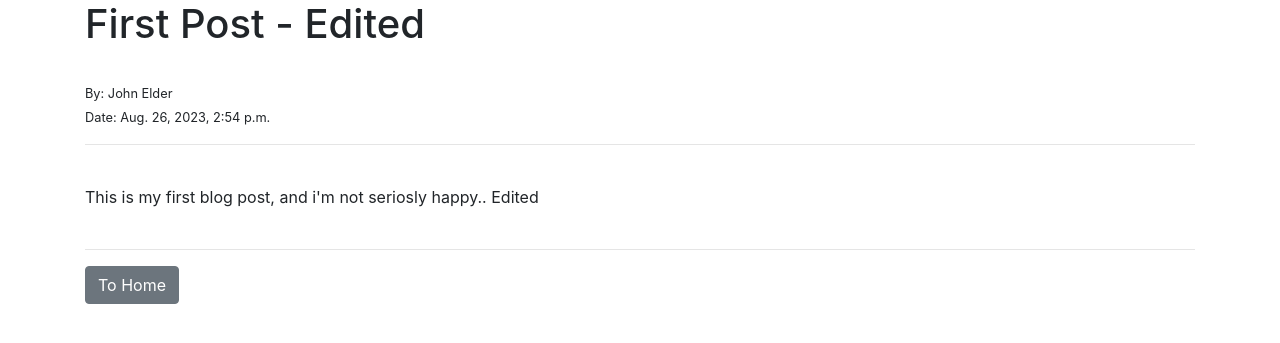
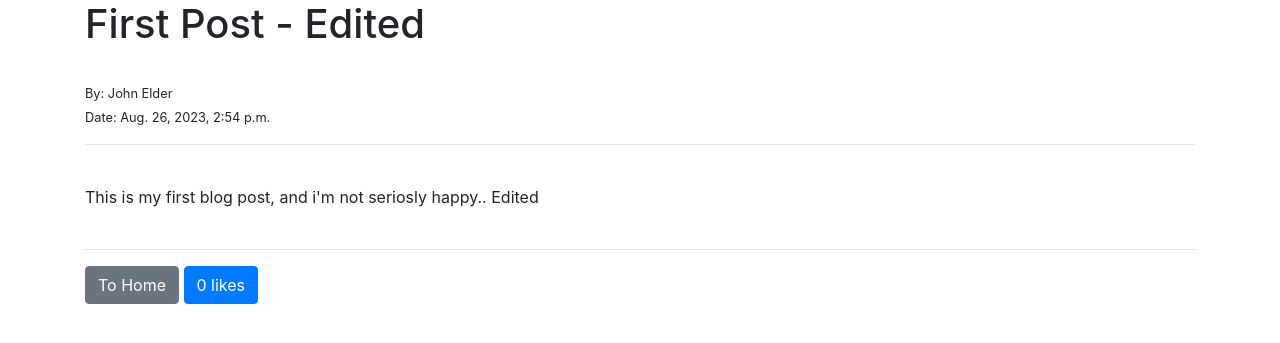
Before and after one commit to raufnizam/django-blog, a Django app: page /article/1 in a window 1280 px wide. Shown: the part 56-399 px from the top of the page. Run offline with Django 4.2, Linux system fonts and the light colour scheme; data comes from the database, SQL or seed files in the repository.

Commit message:
after likes

```diff
--- a/ablog/theblog/models.py
+++ b/ablog/theblog/models.py
@@ -20,6 +20,10 @@ class Post(models.Model):
     body = models.TextField()
     post_date = models.DateTimeField(auto_now_add=True)
     category = models.CharField(max_length=255, default="Codding")
+    likes = models.ManyToManyField(User, related_name="blog_posts")
+
+    def total_likes(self):
+        return self.likes.count()
 
     def __str__(self):
         return self.title + " | " + str(self.author)
--- a/ablog/theblog/templates/article_details.html
+++ b/ablog/theblog/templates/article_details.html
@@ -21,8 +21,18 @@
         <a class="btn btn-secondary" href="{% url 'update_post' post.pk %}">Edit</a>
         <a class="btn btn-secondary" href="{% url 'delete_post' post.pk %}">Delete</a>
     {% endif %}
+    <hr><br>
+    <form action="{% url 'like_post' post.pk %}" method="POST">
+        {% csrf_token %}
+        {% if liked %}
+            <button type="submit" name="post_id" value="{{ post.id }}" class="btn btn-primary btn-sm">Dislike | {{ total_likes }}</button>
+        {% else %}
+            <button type="submit" name="post_id" value="{{ post.id }}" class="btn btn-primary btn-sm">Like | {{ total_likes }}</button>
+        {% endif %}
+    </form>
 {% else %}
     <br><br><hr>
     <a class="btn btn-secondary" href="{% url 'home' %}">To Home</a>
+    <button class="btn btn-primary">{{ total_likes }} likes</button>
 {% endif %}
 {% endblock %}
--- a/ablog/theblog/urls.py
+++ b/ablog/theblog/urls.py
@@ -1,6 +1,6 @@
 from django.urls import path
 from .views import (HomeView, ArticleDetailView, AddPostView, UpdatePostView,
-                                DeletePostView, AddCAtegoryView, category_view)
+                                DeletePostView, AddCAtegoryView, category_view, likeView)
 
 urlpatterns = [
     path('', HomeView.as_view() , name='home'),
@@ -10,5 +10,6 @@ urlpatterns = [
     path('article/edit/<int:pk>', UpdatePostView.as_view(), name="update_post"),
     path('article/<int:pk>/remove', DeletePostView.as_view(), name="delete_post"),
     path('category/<str:cats>/', category_view, name='category'),
+    path('like/<int:pk>', likeView, name="like_post"),
 
 ]
--- a/ablog/theblog/views.py
+++ b/ablog/theblog/views.py
@@ -1,11 +1,24 @@
-from django.shortcuts import render
+from django.shortcuts import render, get_object_or_404
 from django.views.generic import ListView, DetailView, CreateView, UpdateView, DeleteView
 from .models import Post, Category
 from .forms import PostForm, EditForm
-from django.urls import reverse_lazy
+from django.urls import reverse_lazy, reverse
+from django.http import HttpResponseRedirect
 
 # def home(request):
     # return render(request, 'home.html' , {})
+
+def likeView(request, pk):
+    post = get_object_or_404(Post, id=request.POST.get('post_id'))
+    liked = False
+    if post.likes.filter(id=request.user.id).exists():
+        post.likes.remove(request.user)
+        liked = False
+    else:
+        post.likes.add(request.user)
+        liked = True
+    return HttpResponseRedirect(reverse('article_detail', args=[str(pk)]))
+
 
 class HomeView(ListView):
     model = Post
@@ -25,7 +38,17 @@ class ArticleDetailView(DetailView):
     def get_context_data(self, *args, **kwargs):
         cat_menu = Category.objects.all()
         context = super().get_context_data(*args, **kwargs)
+
+        see = get_object_or_404(Post, id=self.kwargs['pk'])
+        total_likes = see.total_likes()
+
+        liked = False
+        if see.likes.filter(id=self.request.user.id).exists():
+            liked =True
+
         context["cat_menu"] = cat_menu
+        context["total_likes"] = total_likes
+        context["liked"] = liked
         return context
 
 
```
Also changed, not shown: ablog/db.sqlite3.
